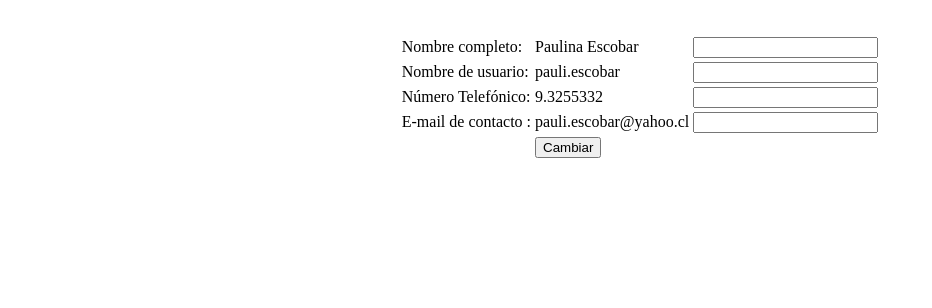
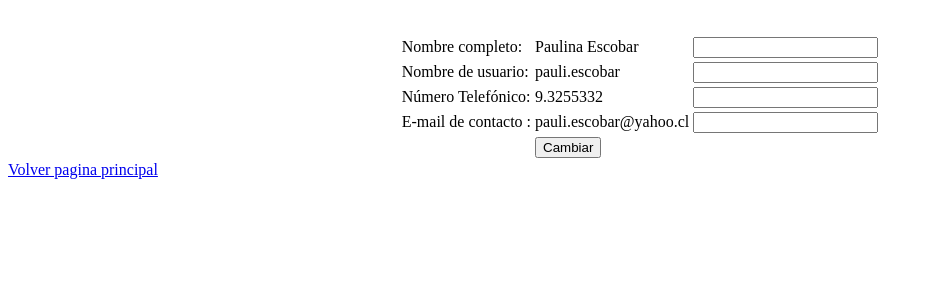
Before and after one commit to PabloReszczynski/Tics, a PHP site: page /profile.php in a window 1280 px wide. Shown: the part 492-800 px from the top of the page, without its empty margins (0-932 px from the left). Run offline with PHP 8.4, Linux system fonts and the light colour scheme.

Commit message:
Update profile.php

```diff
--- a/profile.php
+++ b/profile.php
@@ -46,5 +46,9 @@
        </table>
       </form>
 </div>
+
+<!--volver a pagina principal -->
+<a href="welcome2.php">Volver  pagina principal</a>
+
 </body>
 </html>
```
